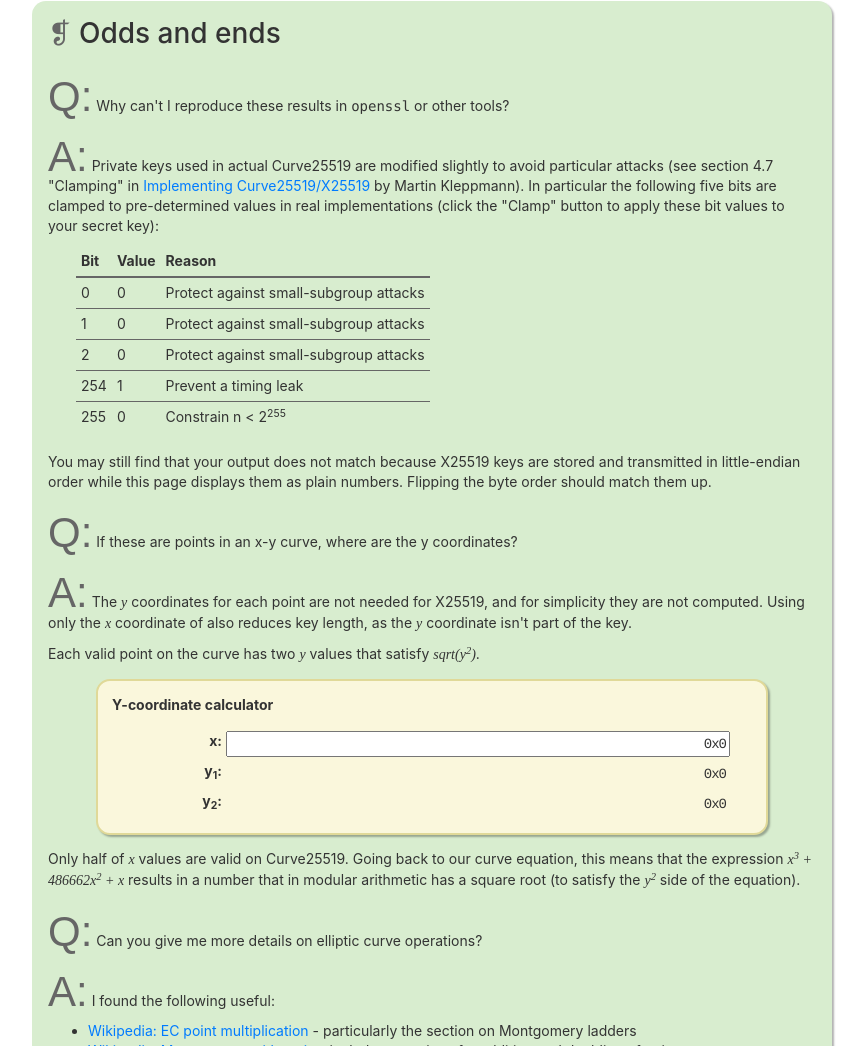
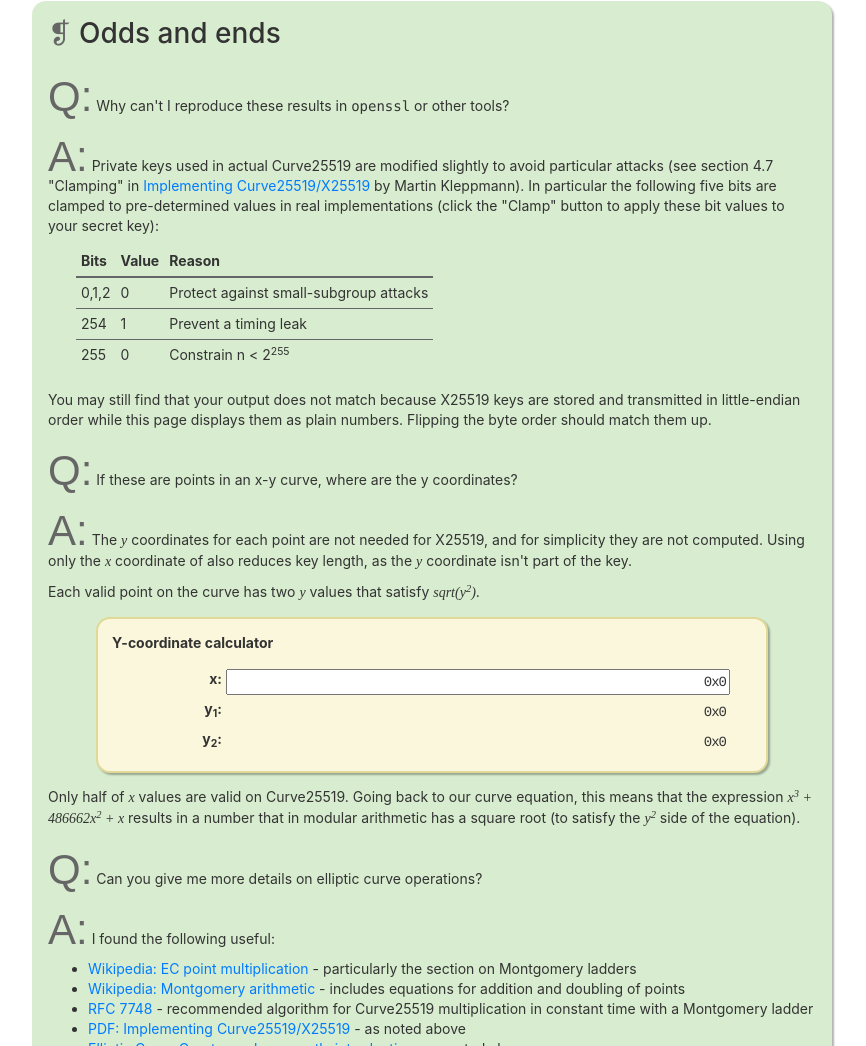
Before and after one commit to syncsynchalt/illustrated-x25519, a plain HTML site: page site/index.html in a window 1280 px wide. Shown: the part 2076-3122 px from the top of the page, without its empty margins (208-1074 px from the left). Drawn offline with Linux system fonts and the light colour scheme; files whose address does not match are found by name.

Commit message:
Tighten up the graphics on level 3

```diff
--- a/site/index.html
+++ b/site/index.html
@@ -317,11 +317,9 @@ keys for a secure connection.
     to apply these bit values to your secret key):
 <table class="table table-condensed table-not-full" style="margin-left: 2em;">
     <thead>
-    <tr><th>Bit</th><th>Value</th><th>Reason</th></tr>
+    <tr><th>Bits</th><th>Value</th><th>Reason</th></tr>
     </thead>
-    <tr><td>0</td><td>0</td><td>Protect against small-subgroup attacks</td></tr>
-    <tr><td>1</td><td>0</td><td>Protect against small-subgroup attacks</td></tr>
-    <tr><td>2</td><td>0</td><td>Protect against small-subgroup attacks</td></tr>
+    <tr><td>0,1,2</td><td>0</td><td>Protect against small-subgroup attacks</td></tr>
     <tr><td>254</td><td>1</td><td>Prevent a timing leak</td></tr>
     <tr><td>255</td><td>0</td><td>Constrain n < 2<sup>255</sup></td></tr>
 </table>
```
